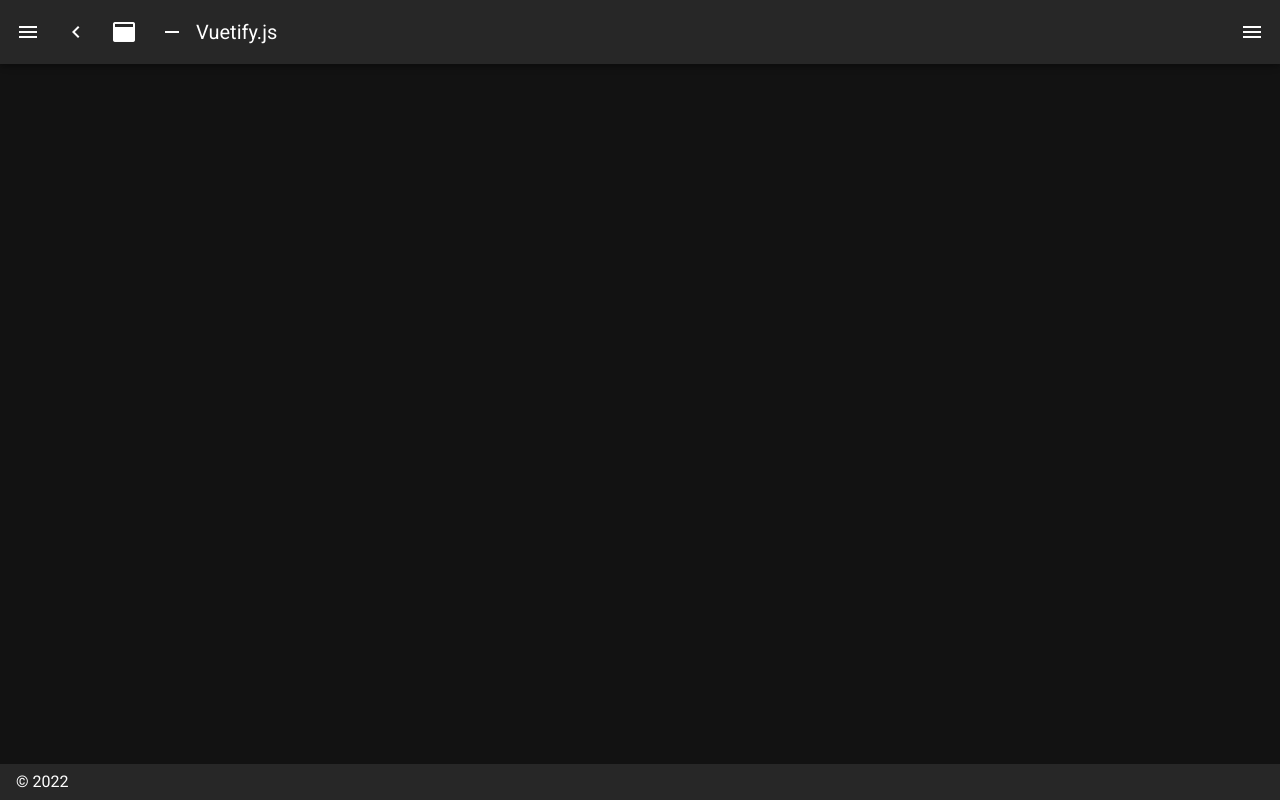
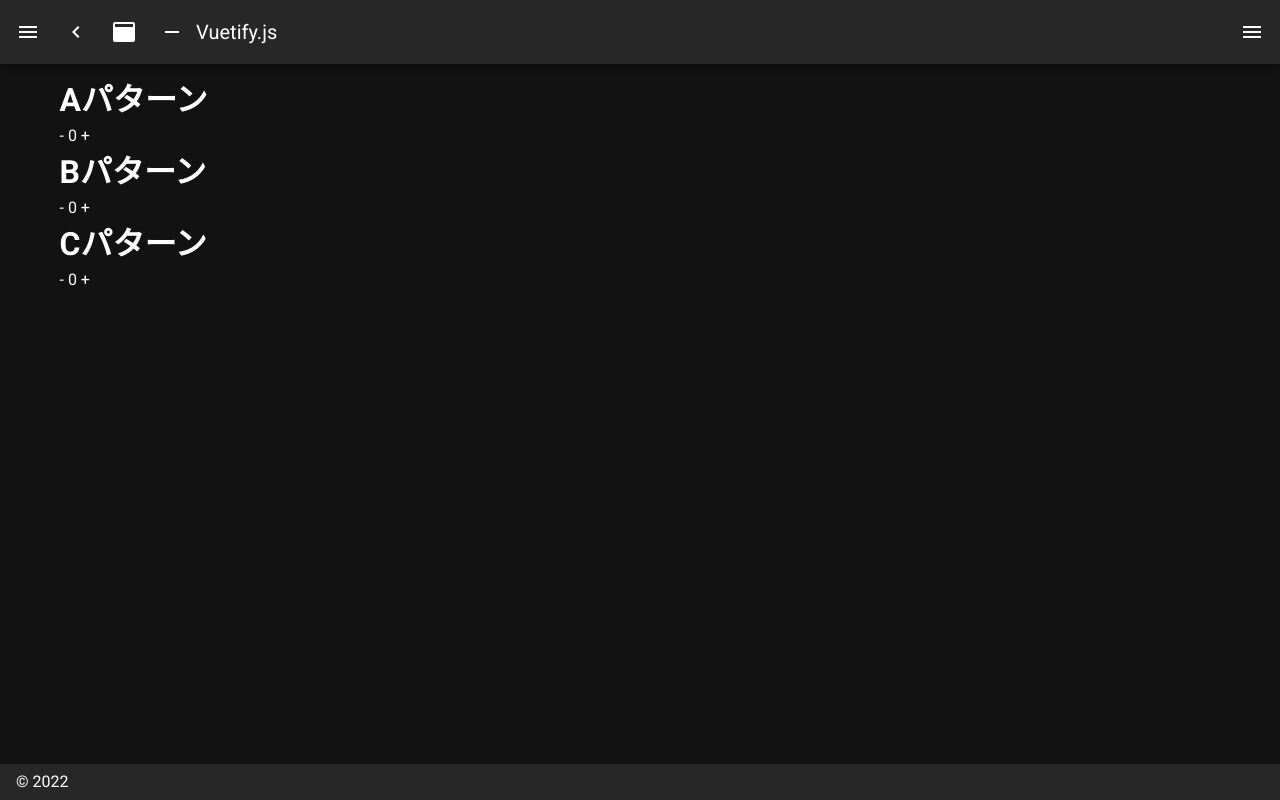
Before and after one commit to acaibawl/nuxt2_composition_api, a Nuxt app: page /reactive in a window 1280 px wide. Before the commit this address had no page. Built offline with nearby package versions, Linux system fonts and the light colour scheme.

Commit message:
reactive, ref, toRefsの挙動確認

```diff
--- /dev/null
+++ b/components/CounteReactive.ts
@@ -0,0 +1,10 @@
+import { reactive } from '@vue/composition-api';
+
+export function useCountReactive() {
+  const state = reactive({
+    count: 0,
+  });
+
+  // 中のプロパティはリアクティブではない
+  return state;
+}
--- /dev/null
+++ b/components/CounteReactiveToRefs.ts
@@ -0,0 +1,10 @@
+import { reactive, toRefs } from '@vue/composition-api';
+
+export function useCountReactiveToRefs() {
+  const state = reactive({
+    countReactive: 0,
+  });
+
+  // 中のプロパティもリアクティブになる
+  return toRefs(state);
+}
--- /dev/null
+++ b/pages/reactive.vue
@@ -0,0 +1,76 @@
+<template>
+  <div>
+    <!-- Aパターン カウントは増減する -->
+    <h1>Aパターン</h1>
+    <button @click="decrementA()">-</button>
+    {{ state.count }}
+    <button @click="incrementA()">+</button>
+
+    <!-- Bパターン カウントは変動しない（reactive状態ではない） -->
+    <h1>Bパターン</h1>
+    <button @click="decrementB()">-</button>
+    {{ count }}
+    <button @click="incrementB()">+</button>
+
+    <!-- Cパターン カウントは変動する -->
+    <h1>Cパターン</h1>
+    <button @click="decrementC()">-</button>
+    {{ countReactive }}
+    <button @click="incrementC()">+</button>
+  </div>
+</template>
+
+
+<script lang="ts">
+import { defineComponent } from '@vue/composition-api';
+import { useCountReactive } from '../components/CounteReactive';
+import { useCountReactiveToRefs } from '../components/CounteReactiveToRefs';
+
+export default defineComponent({
+  name: 'ReactiveVue',
+  setup: () => {
+
+    // Aパターン
+    // stateオブジェクトそのものを利用するパターン
+    const state = useCountReactive();
+    const incrementA = () => {
+      state.count++;
+    };
+    const decrementA = () => {
+      state.count--;
+    }
+
+    // Bパターン
+    // stateオブジェクトが含むプロパティ(count)を利用するパターン
+    let { count } = useCountReactive();
+    const incrementB = () => {
+      count++;
+    }
+    const decrementB = () => {
+      count--;
+    }
+
+    // Cパターン
+    // stateオブジェクトのプロパティもリアクティブなデータになるパターン
+    const { countReactive } = useCountReactiveToRefs();
+    const incrementC = () => {
+      countReactive.value++;
+    }
+    const decrementC = () => {
+      countReactive.value--;
+    }
+
+    return {
+      state,
+      incrementA,
+      decrementA,
+      count,
+      incrementB,
+      decrementB,
+      countReactive,
+      incrementC,
+      decrementC,
+    };
+  },
+});
+</script>
```
